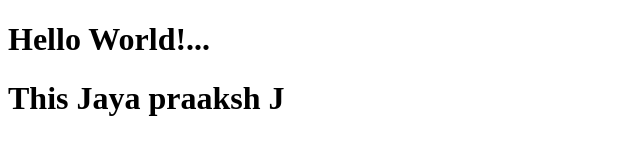
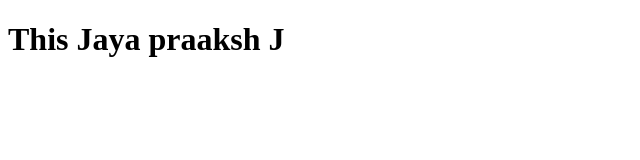
Before and after one commit to JPrakash15/Frontend-Mentor-Challenges, a plain HTML site: page index.html in a window 1280 px wide. Shown: the whole page, without its empty margins (0-640 px from the left). Drawn offline with Linux system fonts and the light colour scheme.

Commit message:
updated h1

```diff
--- a/index.html
+++ b/index.html
@@ -6,7 +6,6 @@
     <title>Document</title>
 </head>
 <body>
-    <h1>Hello World!...</h1>
     <h1>This Jaya praaksh J</h1>
 </body>
 </html>
```
